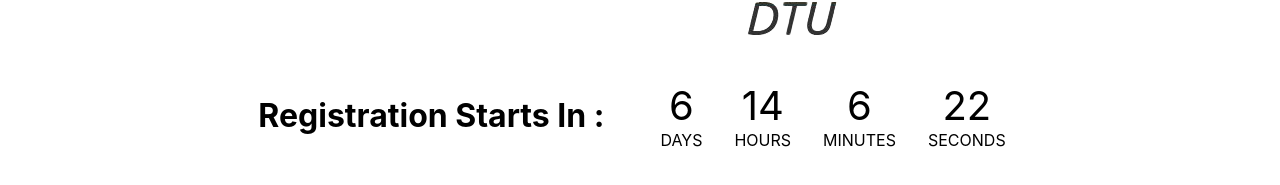
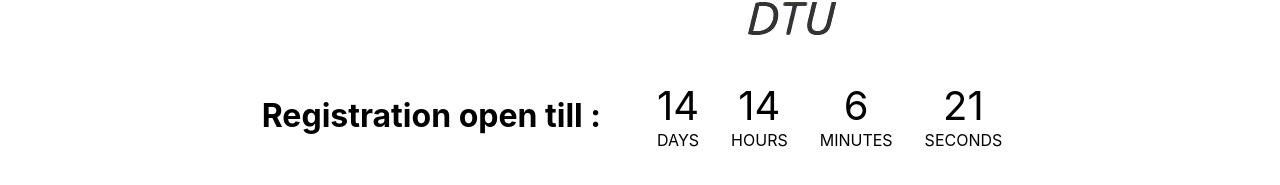
Before and after one commit to amanMahendroo/innovathon, a React (Create React App) app in the folder my-app/: page / in a window 1280 px wide. Shown: the part 327-512 px from the top of the page. Built offline with nearby package versions, Linux system fonts and the light colour scheme.

Commit message:
content changes

```diff
--- a/my-app/src/assets/content.json
+++ b/my-app/src/assets/content.json
@@ -86,7 +86,7 @@
                 {
                     "name": "Dr. Shailender Kumar",
                     "img_url": "https://i.ibb.co/KGwsDh5/shailender-kumar.jpg",
-                    "sub": "University Hackathon Coordinator",
+                    "sub": "Univ Hackathon Coord",
                     "social_url": ""
                 },
                 {
@@ -143,7 +143,7 @@
             "list": [
                 {
                     "name": "Aditya Sharan",
-                    "img_url": "",
+                    "img_url": "https://i.ibb.co/f06NhGc/aditya-sharan.jpg",
                     "sub": "Accounts",
                     "social_url": "https://www.linkedin.com/in/aditya-sharan-171496176/"
                 },
@@ -155,7 +155,7 @@
                 },
                 {
                     "name": "Nilesh Aditya",
-                    "img_url": "",
+                    "img_url": "https://i.ibb.co/Ny3Br4b/nilesh-aditya.jpg",
                     "sub": "Full Stack",
                     "social_url": "https://www.linkedin.com/in/nilesh-aditya/"
                 },
@@ -167,7 +167,7 @@
                 },
                 {
                     "name": "Sampreet Bharali",
-                    "img_url": "",
+                    "img_url": "https://i.ibb.co/GtQFhCd/sampreet-bharali.png",
                     "sub": "Hardware / Robotics",
                     "social_url": "https://www.linkedin.com/in/sampreet-bharali-5b71a81a0/"
                 },
@@ -179,7 +179,7 @@
                 },
                 {
                     "name": "Samar Pratap Singh",
-                    "img_url": "",
+                    "img_url": "https://i.ibb.co/ZgQN4bm/samar-pratap.jpg",
                     "sub": "Hardware / Robotics",
                     "social_url": "https://www.linkedin.com/in/samar-pratap-21a9461a1/"
                 },
--- a/my-app/src/components/main.js
+++ b/my-app/src/components/main.js
@@ -32,11 +32,11 @@
         return ({days, hours, minutes, seconds})
     }
 
-    const [time, setTime] = useState(getTimeFromMs(new Date("2021-09-22T00:00:00") - new Date()))
+    const [time, setTime] = useState(getTimeFromMs(new Date("2021-09-29T23:59:59") - new Date()))
 
     useEffect(() => {
         setInterval(() => {
-            setTime(getTimeFromMs(new Date("2021-09-22T00:00:00") - new Date()))
+            setTime(getTimeFromMs(new Date("2021-09-29T23:59:59") - new Date()))
         }, 1000)
     }, [])
 
@@ -62,7 +62,7 @@
                 </div>
                 <div className="timer">
                     <h1>
-                        Registration Starts In :
+                        Registration open till :
                         </h1>
                         <div id="countdown">
                             <ul class="timeElemtsUl">
--- a/my-app/src/components/nav.js
+++ b/my-app/src/components/nav.js
@@ -39,7 +39,7 @@
 
 const useStyles = makeStyles(() => ({
   header: {
-      backgroundColor: "transparent",
+      backgroundColor: "#fffd",
       "@media (max-width: 900px)": {
           paddingLeft: 0,
       },
```
